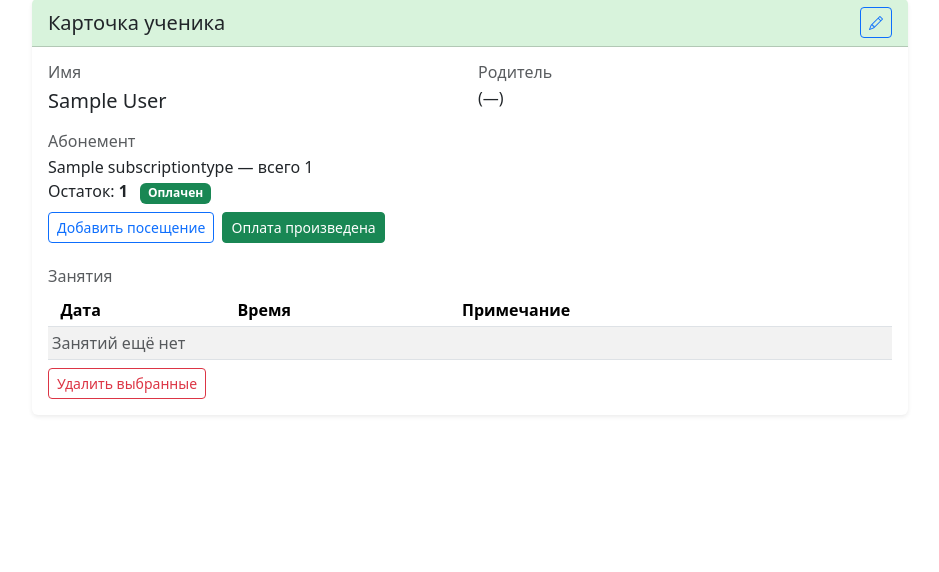
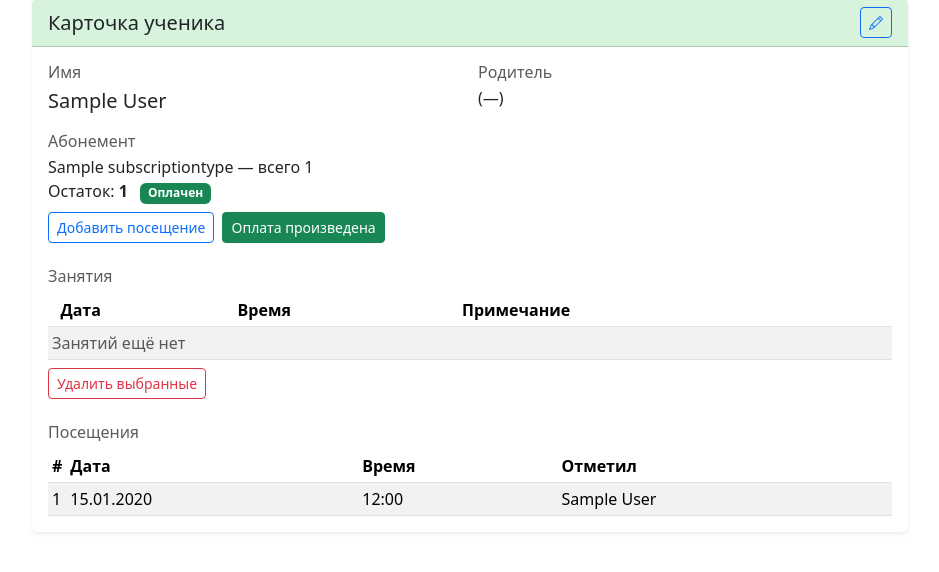
Before and after one commit to DanteJet/littlejohn, a Django app: page /children/1/ in a window 1280 px wide. Shown: the part 129-701 px from the top of the page, without its empty margins (170-1109 px from the left). Run offline with Django 5.2, Linux system fonts and the light colour scheme; a user stored in the database is signed in; tables that the repository leaves empty hold one stand-in row (values such as "Sample post"); data that the repository does not hold is empty.

Commit message:
Track student visit history

```diff
--- a/core/models.py
+++ b/core/models.py
@@ -92,3 +92,24 @@ class TrainingSession(models.Model):
     @property
     def end(self):
         return self.start + timedelta(minutes=self.duration_minutes)
+
+
+class Visit(models.Model):
+    child = models.ForeignKey(Child, on_delete=models.CASCADE, related_name='visits', verbose_name='Ученик')
+    recorded_at = models.DateTimeField(auto_now_add=True, verbose_name='Дата посещения')
+    recorded_by = models.ForeignKey(
+        User,
+        on_delete=models.SET_NULL,
+        null=True,
+        blank=True,
+        related_name='recorded_visits',
+        verbose_name='Отметил',
+    )
+
+    class Meta:
+        ordering = ['-recorded_at']
+        verbose_name = 'Посещение'
+        verbose_name_plural = 'Посещения'
+
+    def __str__(self):
+        return f"Посещение {self.child} от {self.recorded_at:%d.%m.%Y %H:%M}"
--- a/core/templates/admin/child_detail.html
+++ b/core/templates/admin/child_detail.html
@@ -86,6 +86,41 @@
             <button type="submit" class="btn btn-sm btn-outline-danger">Удалить выбранные</button>
           </form>
         </div>
+        <div class="col-12 mt-4">
+          <h6 class="text-muted mb-2">Посещения</h6>
+          <div class="table-responsive">
+            <table class="table table-sm table-striped mb-0">
+              <thead>
+                <tr>
+                  <th style="width:1%">#</th>
+                  <th>Дата</th>
+                  <th>Время</th>
+                  <th>Отметил</th>
+                </tr>
+              </thead>
+              <tbody>
+                {% for visit in visits %}
+                  <tr>
+                    <td>{{ forloop.counter }}</td>
+                    <td>{{ visit.recorded_at|date:'d.m.Y' }}</td>
+                    <td>{{ visit.recorded_at|date:'H:i' }}</td>
+                    <td>
+                      {% if visit.recorded_by %}
+                        {{ visit.recorded_by.get_full_name|default:visit.recorded_by.username }}
+                      {% else %}
+                        <span class="text-muted">—</span>
+                      {% endif %}
+                    </td>
+                  </tr>
+                {% empty %}
+                  <tr>
+                    <td colspan="4" class="text-muted">Посещений ещё нет</td>
+                  </tr>
+                {% endfor %}
+              </tbody>
+            </table>
+          </div>
+        </div>
       </div>
     </div>
   </div>
--- a/core/views.py
+++ b/core/views.py
@@ -5,6 +5,7 @@ from django.contrib import messages
 from django.contrib.auth.decorators import login_required, user_passes_test
 from django.contrib.auth.models import Group, User
 from django.contrib.auth import views as auth_views
+from django.db import transaction
 from django.db.models import Prefetch, Count
 from django.http import HttpResponseForbidden, HttpResponseRedirect
 from django.shortcuts import get_object_or_404, redirect, render
@@ -19,7 +20,7 @@ from .forms import (
     BootstrapPasswordChangeForm,
 )
 
-from .models import Child, Subscription, SubscriptionType, TrainingSession
+from .models import Child, Subscription, SubscriptionType, TrainingSession, Visit
 from collections import defaultdict, OrderedDict
 
 # --- аутентификация ---
@@ -475,10 +476,17 @@ def add_visit(request):
             child_id = form.cleaned_data['child_id']
             child = get_object_or_404(Child, pk=child_id)
             sub = getattr(child, 'subscription', None)
-            if sub and sub.add_visit():
-                messages.success(request, f'Зачтено посещение для {child}. Остаток: {sub.lessons_remaining}.')
-            else:
-                messages.error(request, 'Нельзя зачесть посещение: нет абонемента или закончились занятия.')
+            if sub:
+                with transaction.atomic():
+                    added = sub.add_visit()
+                    if added:
+                        Visit.objects.create(child=child, recorded_by=request.user)
+                        messages.success(
+                            request,
+                            f'Зачтено посещение для {child}. Остаток: {sub.lessons_remaining}.',
+                        )
+                        return redirect('children_list')
+            messages.error(request, 'Нельзя зачесть посещение: нет абонемента или закончились занятия.')
     return redirect('children_list')
 
 @login_required
@@ -615,15 +623,18 @@ def my_children(request):
 @user_passes_test(is_admin)
 def child_detail(request, pk):
     child = get_object_or_404(
-        Child.objects.select_related('parent').prefetch_related('sessions', 'subscription__sub_type'),
-        pk=pk
+        Child.objects.select_related('parent')
+        .prefetch_related('sessions', 'subscription__sub_type', 'visits__recorded_by'),
+        pk=pk,
     )
     sub = getattr(child, 'subscription', None)
-    sessions = (child.sessions.all().order_by('-start'))  # последние сверху
+    sessions = child.sessions.all().order_by('-start')  # последние сверху
+    visits = child.visits.all()
     return render(request, 'admin/child_detail.html', {
         'child': child,
         'sub': sub,
         'sessions': sessions,
+        'visits': visits,
     })
 
 @login_required
```
Also changed, not shown: core/migrations/0004_visit.py (added).
